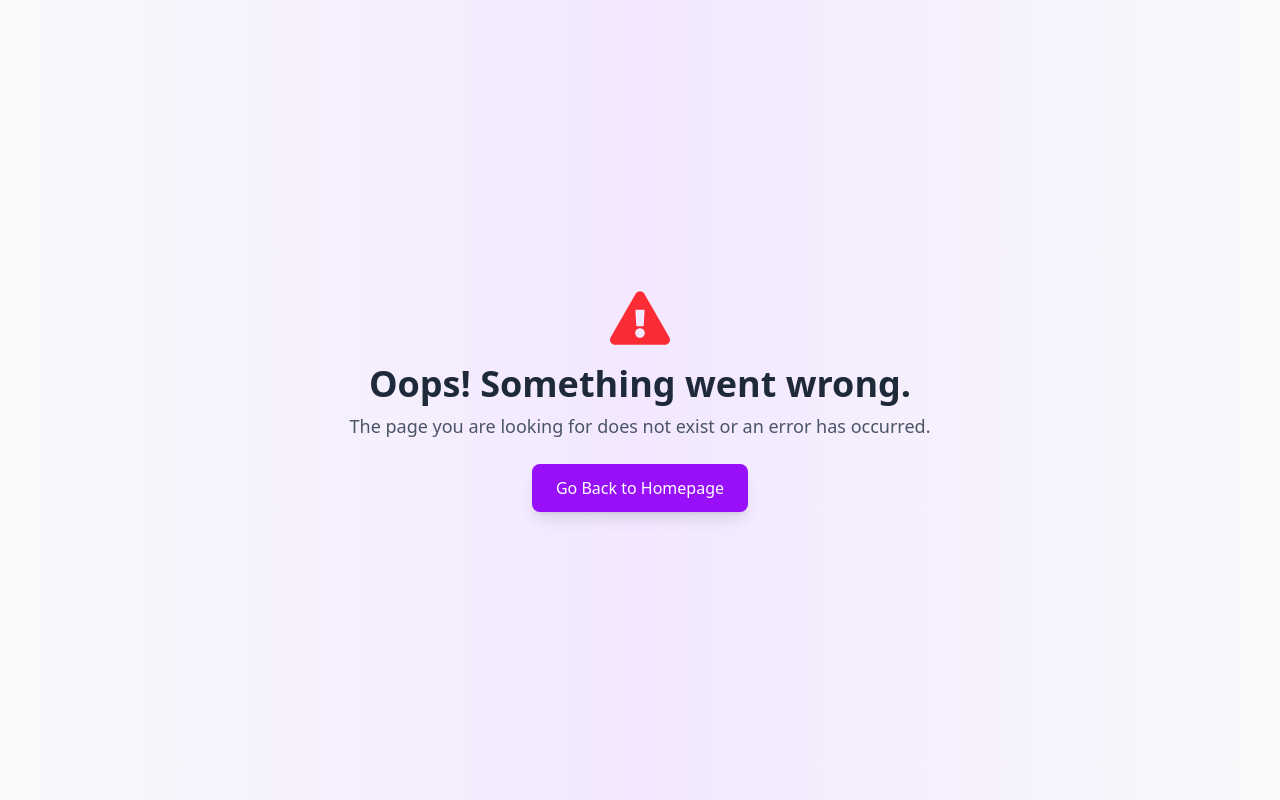
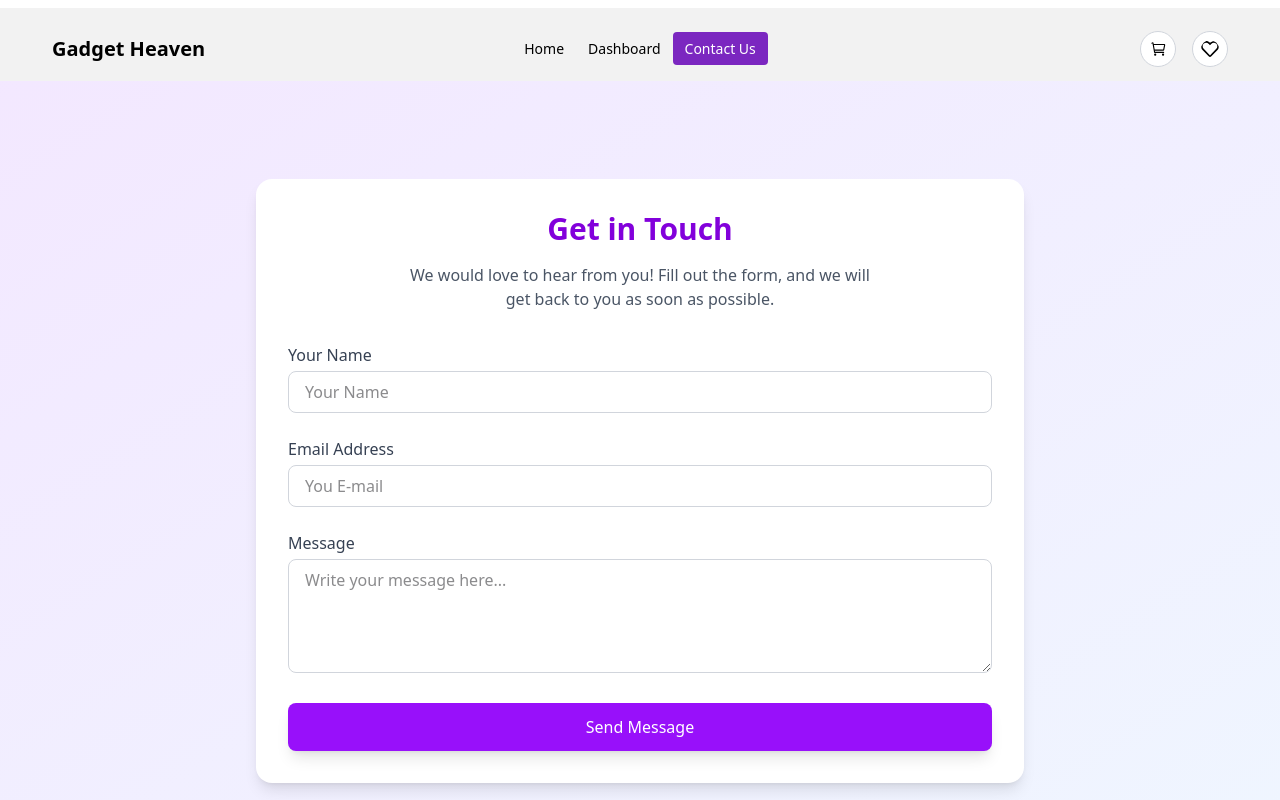
Before and after one commit to programming-hero-web-course-4/b10a8-gadget-heaven-emonShimoul, a React (Vite) app: page /contactus in a window 1280 px wide. Shown: the top 800 px of the page. Built offline with nearby package versions, Linux system fonts and the light colour scheme.

Commit message:
added a contact us page

```diff
--- /dev/null
+++ b/src/components/ContactUs/ContactUs.jsx
@@ -0,0 +1,59 @@
+const ContactUs = () => {
+  return (
+    <div className="min-h-screen bg-gradient-to-br from-purple-100 to-blue-50 p-8 flex items-center justify-center">
+      <div className="max-w-3xl w-full bg-white rounded-2xl shadow-lg p-8">
+        <h2 className="text-3xl font-bold text-purple-700 mb-4 text-center">
+          Get in Touch
+        </h2>
+        <p className="text-gray-600 text-center mb-8 w-2/3 mx-auto">
+          We would love to hear from you! Fill out the form, and we will get
+          back to you as soon as possible.
+        </p>
+
+        <form className="space-y-6">
+          <div>
+            <label className="block text-gray-700 font-medium mb-1">
+              Your Name
+            </label>
+            <input
+              type="text"
+              placeholder="Your Name"
+              className="w-full px-4 py-2 border border-gray-300 rounded-lg focus:ring-2 focus:ring-purple-500"
+            />
+          </div>
+
+          <div>
+            <label className="block text-gray-700 font-medium mb-1">
+              Email Address
+            </label>
+            <input
+              type="email"
+              placeholder="You E-mail"
+              className="w-full px-4 py-2 border border-gray-300 rounded-lg focus:ring-2 focus:ring-purple-500"
+            />
+          </div>
+
+          <div>
+            <label className="block text-gray-700 font-medium mb-1">
+              Message
+            </label>
+            <textarea
+              placeholder="Write your message here..."
+              rows="4"
+              className="w-full px-4 py-2 border border-gray-300 rounded-lg focus:ring-2 focus:ring-purple-500"
+            ></textarea>
+          </div>
+
+          <button
+            type="submit"
+            className="w-full py-3 px-4 bg-purple-600 text-white rounded-lg shadow-lg hover:bg-purple-700 focus:outline-none transition-all cursor-pointer"
+          >
+            Send Message
+          </button>
+        </form>
+      </div>
+    </div>
+  );
+};
+
+export default ContactUs;
--- a/src/components/NavBar/NavBar.jsx
+++ b/src/components/NavBar/NavBar.jsx
@@ -19,13 +19,13 @@ const NavBar = () => {
         </NavLink>
       </li>
       <li>
-        <NavLink to="/statistics" style={navLinkStyles}>
-          Statistics
+        <NavLink to="/dashboard" style={navLinkStyles}>
+          Dashboard
         </NavLink>
       </li>
       <li>
-        <NavLink to="/dashboard" style={navLinkStyles}>
-          Dashboard
+        <NavLink to="/contactus" style={navLinkStyles}>
+          Contact Us
         </NavLink>
       </li>
     </>
--- a/src/components/Statistics/Statistics.jsx
+++ /dev/null
@@ -1,9 +0,0 @@
-const Statistics = () => {
-  return (
-    <div>
-      <h2>Statistics</h2>
-    </div>
-  );
-};
-
-export default Statistics;
--- a/src/main.jsx
+++ b/src/main.jsx
@@ -11,8 +11,8 @@ import Laptops from "./components/Laptops/Laptops";
 import Phones from "./components/Phones/Phones";
 import SmartWatches from "./components/SmartWatches/SmartWatches";
 import Accessories from "./components/Accessories/Accessories";
-import Statistics from "./components/Statistics/Statistics";
 import { ToastContainer } from "react-toastify";
+import ContactUs from "./components/ContactUs/ContactUs";
 
 const router = createBrowserRouter([
   {
@@ -58,8 +58,8 @@ const router = createBrowserRouter([
         loader: () => fetch("/products.json"),
       },
       {
-        path: "statistics",
-        element: <Statistics></Statistics>,
+        path: "contactus",
+        element: <ContactUs></ContactUs>,
       },
     ],
   },
```
